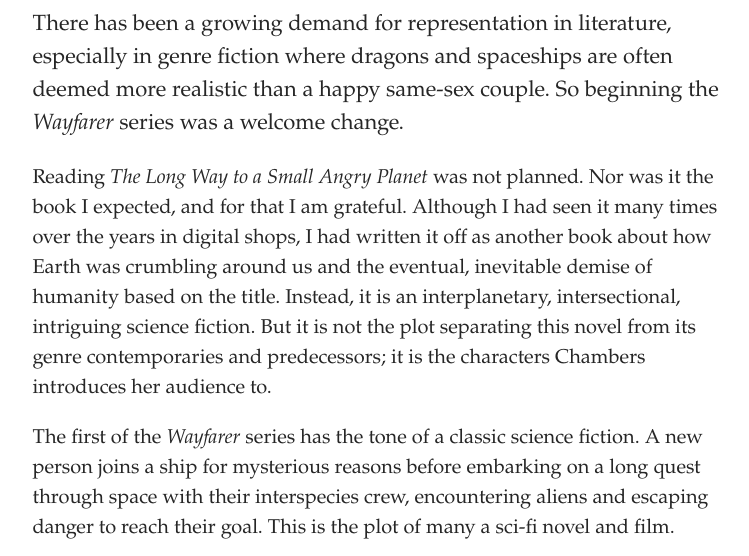
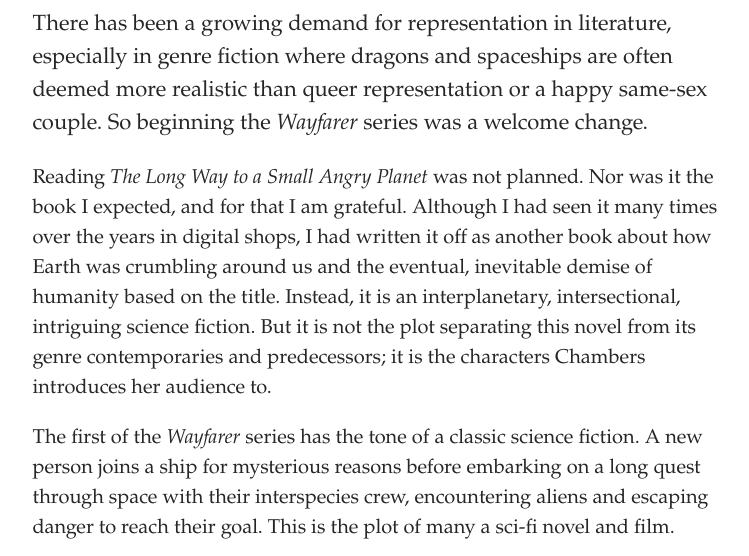
Before and after one commit to SammySpinsAYarn/Blog, a Jekyll site: the page built from _posts/2023-04-14-lgbt-in-sff-becky-chambers-wayfarer-series.md, in a window 1280 px wide and 900 px high, cut to the strip 344-900 px from the top of the window. Shown: the whole strip, without its empty margins (262-1011 px from the left). Built offline with Jekyll 4.4.1, drawn with Linux system fonts in a browser that asks for light colours; some web fonts are replaced.

Commit message:
Update Post “2023-04-14-lgbt-in-sff-becky-chambers-wayfarer-series”

```diff
--- a/_posts/2023-04-14-lgbt-in-sff-becky-chambers-wayfarer-series.md
+++ b/_posts/2023-04-14-lgbt-in-sff-becky-chambers-wayfarer-series.md
@@ -8,7 +8,7 @@
 tags:
   - Books
 ---
-T﻿here has been a growing demand for representation in literature, especially in genre fiction where dragons and spaceships are often deemed more realistic than a happy same-sex couple. So beginning the *Wayfarer* series was a welcome change.
+T﻿here has been a growing demand for representation in literature, especially in genre fiction where dragons and spaceships are often deemed more realistic than queer representation or a happy same-sex couple. So beginning the *Wayfarer* series was a welcome change.
 
 Reading *The Long Way to a Small Angry Planet* was not planned. Nor was it the book I expected, and for that I am grateful. Although I had seen it many times over the years in digital shops, I had written it off as another book about how Earth was crumbling around us and the eventual, inevitable demise of humanity based on the title. Instead, it is an interplanetary, intersectional, intriguing science fiction. But it is not the plot separating this novel from its genre contemporaries and predecessors; it is the characters Chambers introduces her audience to.
 
```
